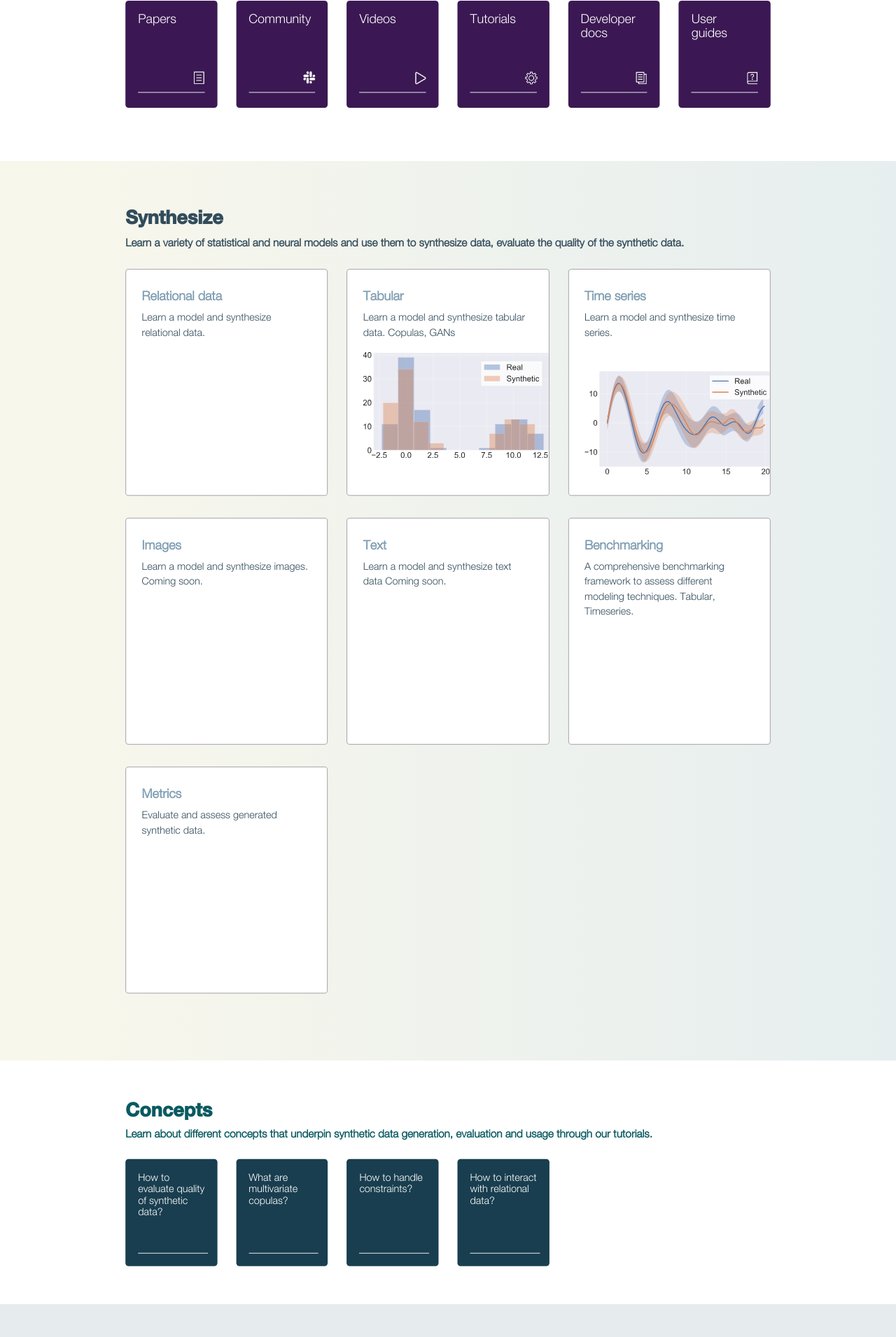
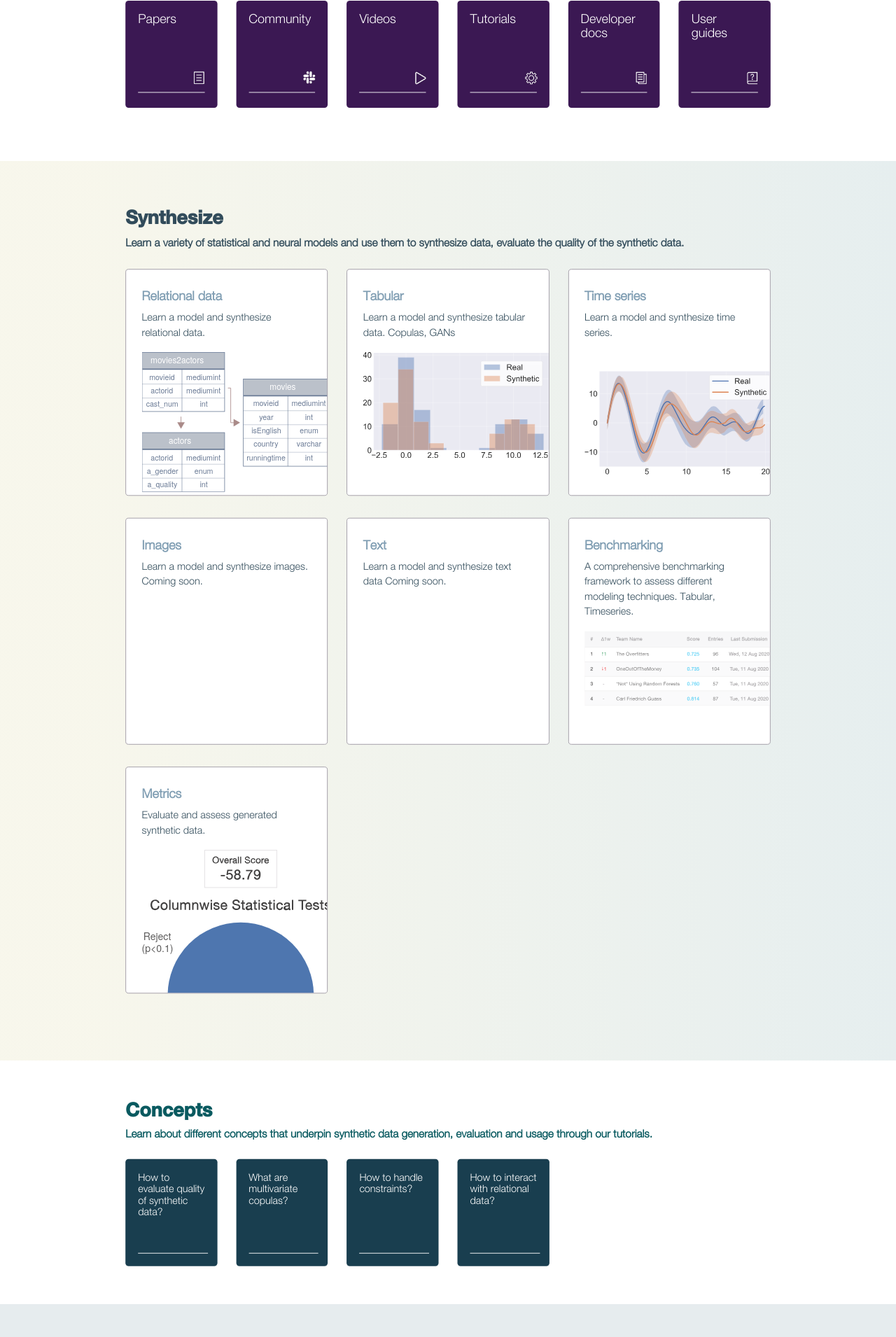
Before and after one commit to sdv-devs/sdv-devs, a Jekyll site: the page built from index.html, in a window 1280 px wide. Shown: the part 750-2660 px from the top of the page at 70% size. Built offline with Jekyll 4.4.1, drawn with Linux system fonts in a browser that asks for light colours.

Commit message:
Update img

```diff
--- a/_layouts/default.html
+++ b/_layouts/default.html
@@ -185,6 +185,9 @@
                             <div class="box white">
                                 <h3 class="title">Relational data</h3>
                                 <p>Learn a model and synthesize relational data.</p>
+                                <div class="image">
+                                    <img src="assets/Rational.svg" alt="img" />
+                                </div>
                             </div>
                         </div>
                         <div class="col-md-4">
@@ -227,12 +230,18 @@
                                 <p>A comprehensive benchmarking framework to assess different modeling
                                     techniques.
                                     Tabular, Timeseries. </p>
+                                <div class="image">
+                                    <img src="assets/Benchmarking.svg" alt="img" class="benchmarking-img" />
+                                </div>
                             </div>
                         </div>
                         <div class="col-md-4">
                             <div class="box white">
                                 <h3 class="title">Metrics</h3>
                                 <p>Evaluate and assess generated synthetic data. </p>
+                                <div class="image">
+                                    <img src="assets/Metrics.svg" alt="img" class="Metrics-img" />
+                                </div>
                             </div>
                         </div>
                     </div>
```
Also changed, not shown: assets/Benchmarking.svg (added), assets/Metrics.svg (added), assets/Rational.svg (added).
